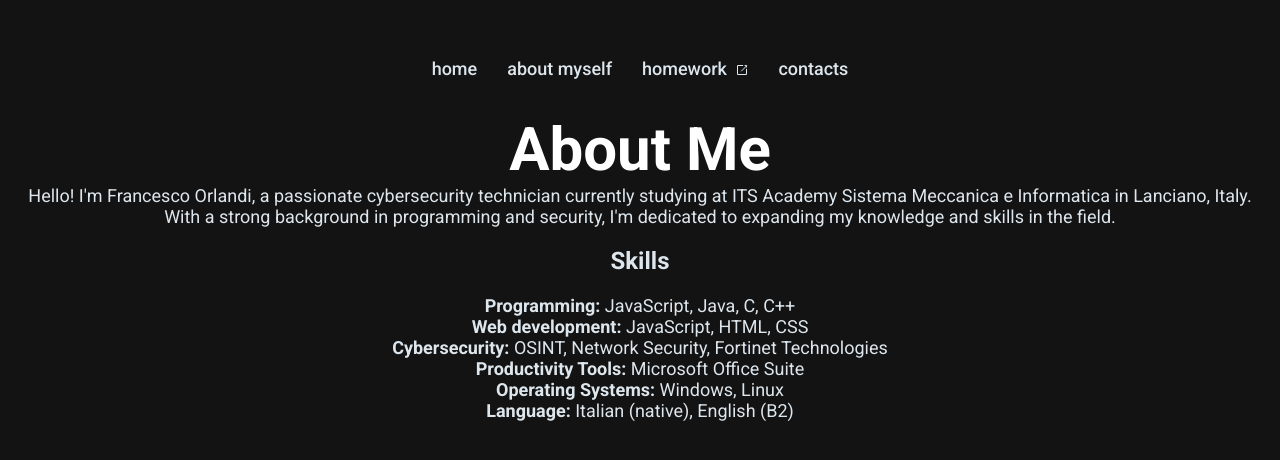
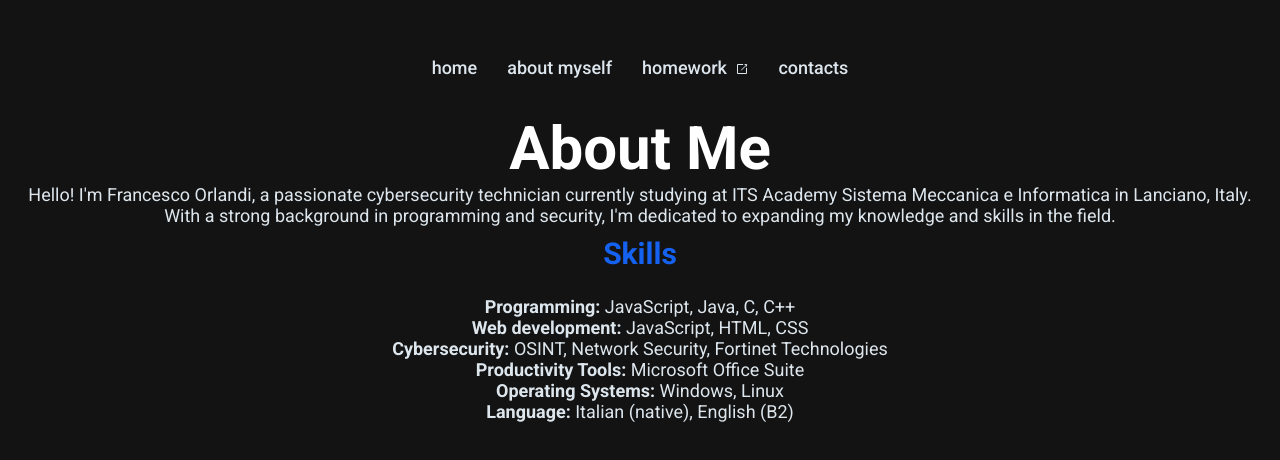
Before and after one commit to frncscrlnd/frncscrlnd.github.io, a plain HTML site: page about.html in a window 1280 px wide. Shown: the part 158-618 px from the top of the page. Drawn offline with Linux system fonts and the light colour scheme.

Commit message:
Update index.css

```diff
--- a/index.css
+++ b/index.css
@@ -54,6 +54,12 @@ h1 {
     margin: 0;
 }
 
+h2 {
+    font-size: 30px;
+    color: #1561F0;
+    margin-top: 10px;
+}
+
 p {
     font-size: 24px;
     color: #1561F0;
```
